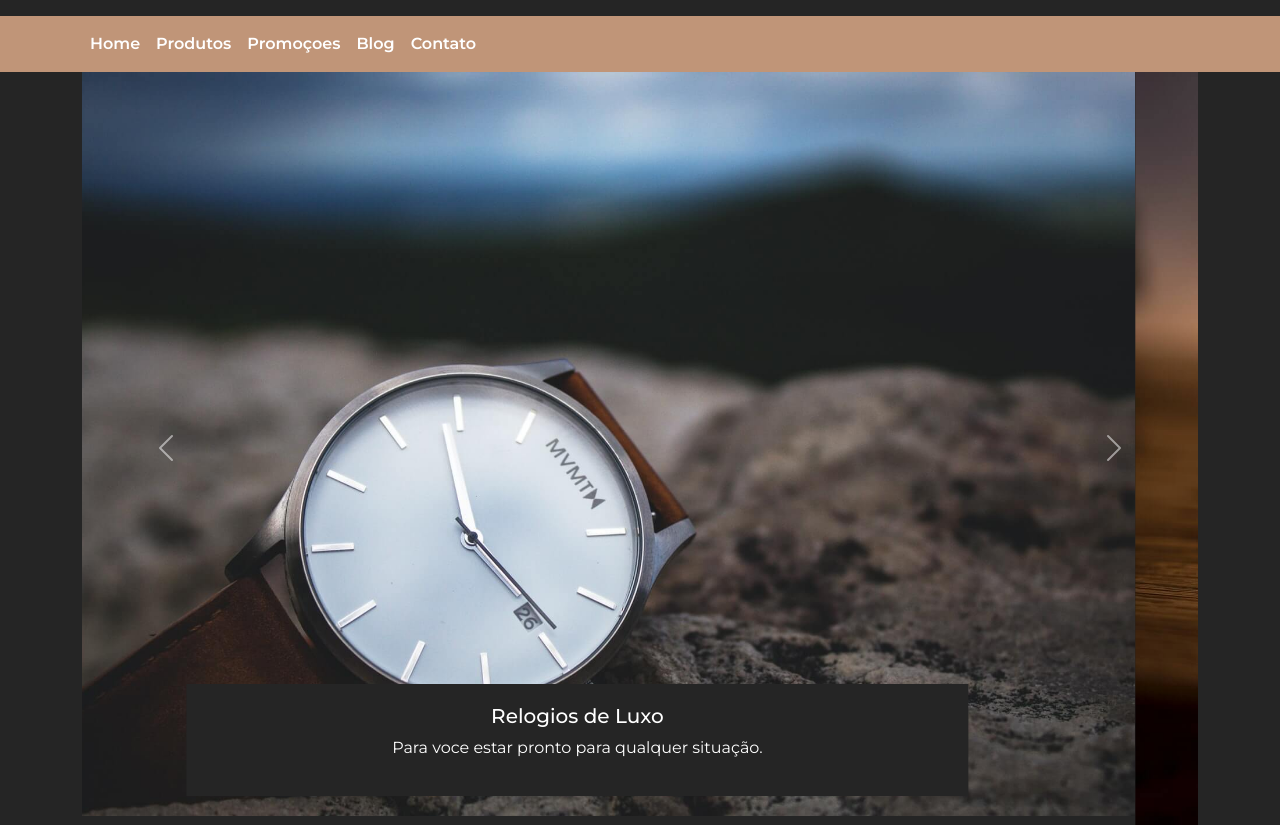
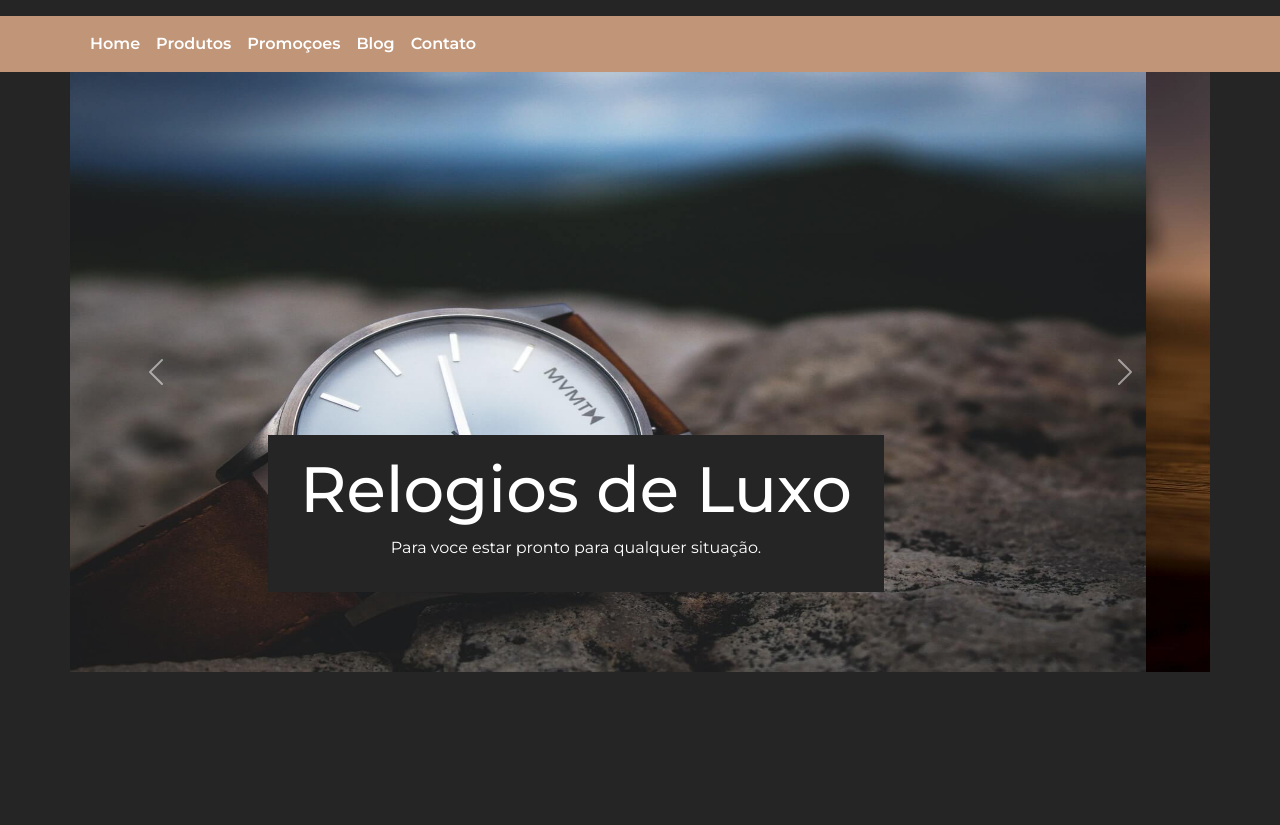
Before and after one commit to brunohbr/curso_bootstrap_5, a plain HTML site: page Projeto 03/index.html in a window 1280 px wide. Shown: the part 84-909 px from the top of the page. After the commit the page ends 800 px from the top, so only its background shows below. Drawn offline with nearby package versions, Linux system fonts and the light colour scheme.

Commit message:
Projeto 3   css slider  pronto

```diff
--- a/Projeto 03/css/styles.css
+++ b/Projeto 03/css/styles.css
@@ -138,3 +138,33 @@ body{
 .navbar-toggle{
     font-size: 1.5em;
 }
+
+/* banners */
+
+#banners-container{
+    padding: 0;
+}
+.carousel-caption{
+    bottom: 5em;
+    padding: 1em;
+    left: 12%;
+    right: 12%;
+}
+
+.carousel-caption h5{
+    font-size: 1.8em;
+}
+
+@media (min-width: 768px){
+    #slider .carousel-item,
+    #slider img{
+        height: 600px;
+    }
+    .carousel-caption{
+        left: 23%;
+        right: 23%;
+    }
+    .carousel-caption h5{
+        font-size: 4em;
+    }
+}
```
